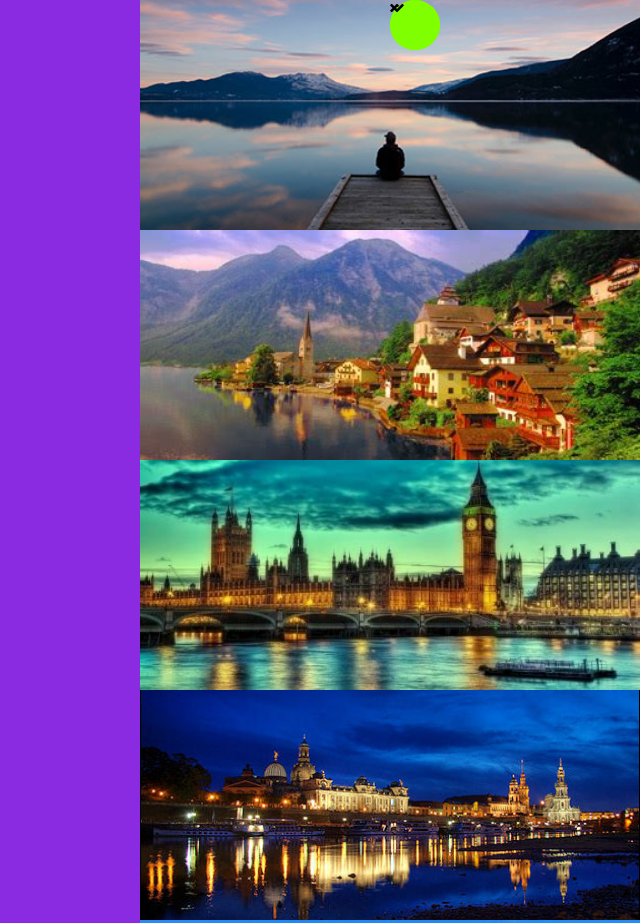
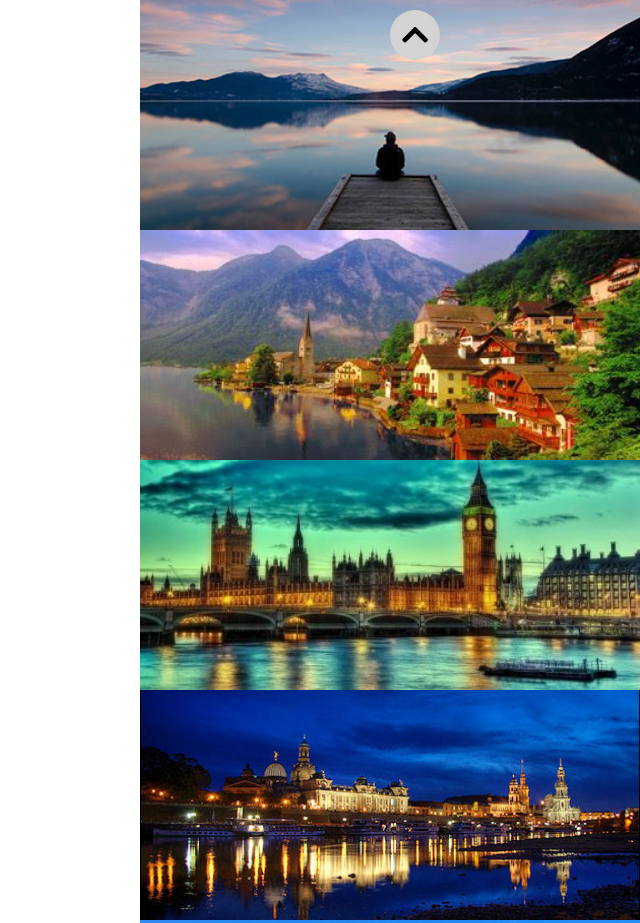
Before and after one commit to 5oN1A/js-array-carousel, a plain HTML site: page index.html in a window 1280 px wide. Shown: the top 923 px of the page, without its empty margins (640-1280 px from the left). Drawn offline with Linux system fonts and the light colour scheme.

Commit message:
html-css ok

```diff
--- a/css/style.css
+++ b/css/style.css
@@ -7,12 +7,10 @@
 .container {
     width: 100%;
     display: flex;
-    background-color: aquamarine;
 }
 
 .full-img {
     flex-grow: 1;
-    background-color: blueviolet;
 }
 
 .sidebar {
@@ -22,16 +20,24 @@
     position: relative;
 }
 
+.sidebar .fa-chevron-up {
+    top: 10px;
+}
+
+.sidebar .fa-chevron-down {
+    bottom: 10px;
+}
+
 .arrow {
     position: absolute;
     left: 50%;
     width: 50px;
     height: 50px;
-    background-color: chartreuse;
+    background-color: lightgrey;
     border-radius: 50%;
-    vertical-align: middle;
-    align-items: center;
-
+    text-align: center;
+    line-height: 50px;
+    font-size: 30px;
 }
 
 .side-img-container {
@@ -39,6 +45,7 @@
     height: 230px;
 }
 
+
 .side-img-container img {
     width: 100%;
     height: 100%;
--- a/index.html
+++ b/index.html
@@ -14,7 +14,7 @@
     <div class="container">
         <div class="full-img"></div>
         <div class="sidebar">
-                <div class="arrow"><i class="fas fa-chevron-up"></i></div>
+            <i class="arrow fas fa-chevron-up"></i>
             <div class="side-img-container">
                 <img src="img/01.jpg" alt="">
             </div>
@@ -30,7 +30,7 @@
             <div class="side-img-container">
                 <img src="img/05.jpg" alt="">
             </div>
-                <div class="arrow"><i class="fas fa-chevron-down"></i></div>
+            <i class="arrow fas fa-chevron-down"></i>
         </div>
     </div>
 
```
Lines whose indentation alone changed are shown as unchanged.
